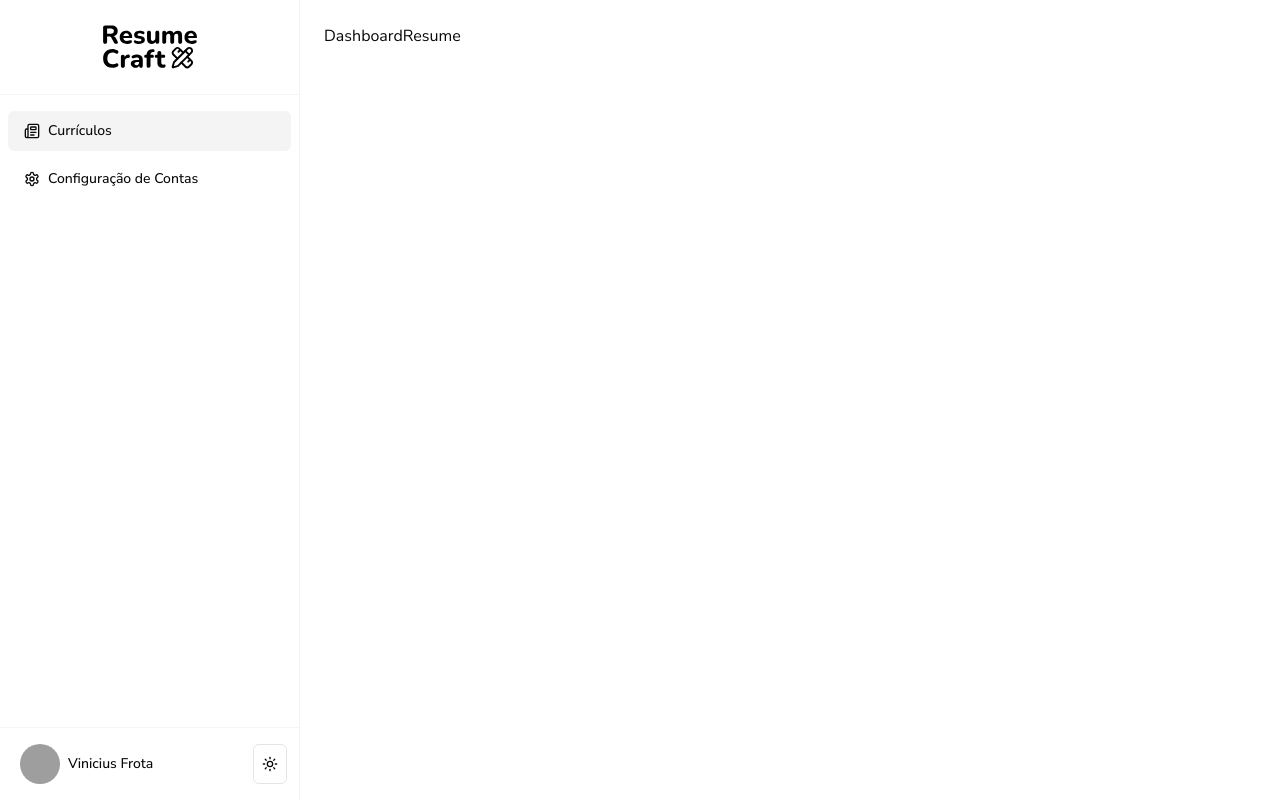
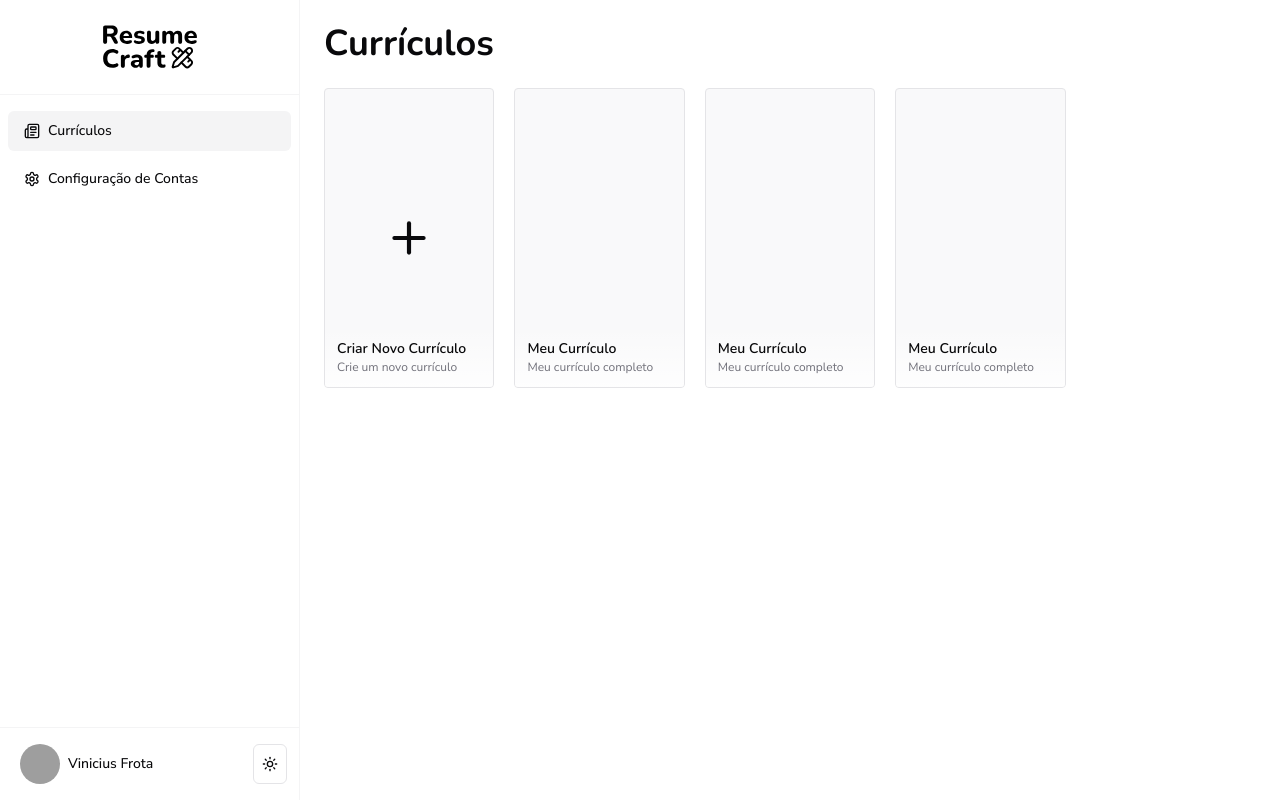
Before and after one commit to viniciuss1001/resumecraft-resumegenerator, a Next.js app: page /dashboard/resumes in a window 1280 px wide. Built offline with nearby package versions, Linux system fonts and the light colour scheme; grey boxes are pictures that could not be loaded.

Commit message:
list resumes and personalization of modal

```diff
--- a/package.json
+++ b/package.json
@@ -10,6 +10,7 @@
   },
   "dependencies": {
     "@radix-ui/react-avatar": "^1.1.3",
+    "@radix-ui/react-dialog": "^1.1.6",
     "@radix-ui/react-dropdown-menu": "^2.1.6",
     "@radix-ui/react-slot": "^1.1.2",
     "class-variance-authority": "^0.7.1",
--- a/src/app/dashboard/resumes/page.tsx
+++ b/src/app/dashboard/resumes/page.tsx
@@ -1,9 +1,11 @@
+import ResumeList from "@/components/pages/dashboard/resumes/resumes-list/page"
 
 
 const DashboardResume = () => {
     return (
         <>
-            DashboardResume
+            <h1 className="text-4xl font-title font-bold mb-6">Currículos</h1>
+            <ResumeList/>
         </>
     )
 }
--- /dev/null
+++ b/src/components/pages/dashboard/resumes/add-resumes.tsx
@@ -0,0 +1,14 @@
+import { Plus } from 'lucide-react'
+import { ResumeCardButtonComponent } from './resume-card'
+
+const AddResumeButtonComponent = () => {
+  return (
+    <ResumeCardButtonComponent
+    title='Criar Novo Currículo'
+    description='Crie um novo currículo'
+    icon={<Plus size={50}/>}
+    />
+  )
+}
+
+export default AddResumeButtonComponent
--- /dev/null
+++ b/src/components/pages/dashboard/resumes/resume-card.tsx
@@ -0,0 +1,45 @@
+import Link from 'next/link'
+import { ReactNode } from 'react'
+import { cn } from '@/lib/utils'
+
+interface ResumeCardButtonProps {
+  title: string
+  description: string
+  icon?: ReactNode
+}
+
+export const ResumeCardButtonComponent = ({
+  title,
+  description,
+  icon
+}: ResumeCardButtonProps) => {
+  return (
+    <button className={cn(
+      'w-full h-[300px] bg-muted/50 rounded border flex items-center justify-center relative outline-none overflow-hidden',
+      "hover:brightness-105 dark:hover:brightness-125 transition-all dark:border-none",
+    )}>
+      {icon}
+      <div className='absolute w-full left-0 bottom-0 p-3 text-left bg-gradient-to-t from-background/80'>
+        <p className='text-sm font-semibold font-title'>{title}</p>
+        <span className='block text-xs text-muted-foreground'>{description}</span>
+      </div>
+    </button>
+
+
+  )
+}
+
+const ResumeCardComponent = () => {
+  return (
+    <Link href='/dashboard/resumes/examples'
+      className='block w-full'
+    >
+      <ResumeCardButtonComponent
+      title='Meu Currículo'
+      description='Meu currículo completo'
+      />
+    </Link>
+  )
+}
+
+export default ResumeCardComponent
--- /dev/null
+++ b/src/components/pages/dashboard/resumes/resumes-list/page.tsx
@@ -0,0 +1,16 @@
+import React from 'react'
+import ResumeCardComponent from '../resume-card'
+import AddResumeButtonComponent from '../add-resumes'
+
+const ResumeList = () => {
+  return (
+    <section className='grid grid-cols-2 md:grid-cols-3 lg:grid-cols-4 xl:grid-cols-5 auto-rows-max gap-4 lg:gap-5 flex-1'>
+      <AddResumeButtonComponent />
+      <ResumeCardComponent />
+      <ResumeCardComponent />
+      <ResumeCardComponent />
+    </section>
+  )
+}
+
+export default ResumeList
--- /dev/null
+++ b/src/components/shared/Estructural-dialog.tsx
@@ -0,0 +1,53 @@
+import {
+    Dialog,
+    DialogContent,
+    DialogDescription,
+    DialogHeader,
+    DialogTitle,
+    DialogTrigger,
+} from "@/components/ui/dialog"
+import { ReactNode } from "react"
+
+interface DialogToUseProps {
+    children?: ReactNode
+    title: string
+    description?: string
+    content: ReactNode
+    open?: boolean
+    setOpen?: (open: boolean) => void
+}
+
+const DialogToUse = ({
+    children,
+    title,
+    description,
+    content,
+    open,
+    setOpen,
+}: DialogToUseProps) => {
+    return (
+        <Dialog open={open} onOpenChange={setOpen}>
+            {children && (
+                <DialogTrigger asChild>
+                    {children}
+                </DialogTrigger>
+            )}
+            <DialogContent>
+                <DialogHeader>
+                    <DialogTitle>
+                        {title}
+                    </DialogTitle>
+                    {description && (
+                        <DialogDescription>
+                            {description}
+                        </DialogDescription>
+                    )}
+                </DialogHeader>
+                {content}
+            </DialogContent>
+        </Dialog>
+
+    )
+}
+
+export default DialogToUse
--- /dev/null
+++ b/src/components/ui/dialog.tsx
@@ -0,0 +1,122 @@
+"use client"
+
+import * as React from "react"
+import * as DialogPrimitive from "@radix-ui/react-dialog"
+import { X } from "lucide-react"
+
+import { cn } from "@/lib/utils"
+
+const Dialog = DialogPrimitive.Root
+
+const DialogTrigger = DialogPrimitive.Trigger
+
+const DialogPortal = DialogPrimitive.Portal
+
+const DialogClose = DialogPrimitive.Close
+
+const DialogOverlay = React.forwardRef<
+  React.ElementRef<typeof DialogPrimitive.Overlay>,
+  React.ComponentPropsWithoutRef<typeof DialogPrimitive.Overlay>
+>(({ className, ...props }, ref) => (
+  <DialogPrimitive.Overlay
+    ref={ref}
+    className={cn(
+      "fixed inset-0 z-50 bg-black/80 data-[state=open]:animate-in data-[state=closed]:animate-out data-[state=closed]:fade-out-0 data-[state=open]:fade-in-0",
+      className
+    )}
+    {...props}
+  />
+))
+DialogOverlay.displayName = DialogPrimitive.Overlay.displayName
+
+const DialogContent = React.forwardRef<
+  React.ElementRef<typeof DialogPrimitive.Content>,
+  React.ComponentPropsWithoutRef<typeof DialogPrimitive.Content>
+>(({ className, children, ...props }, ref) => (
+  <DialogPortal>
+    <DialogOverlay />
+    <DialogPrimitive.Content
+      ref={ref}
+      className={cn(
+        "fixed left-[50%] top-[50%] z-50 grid w-full max-w-lg translate-x-[-50%] translate-y-[-50%] gap-4 border bg-background p-6 shadow-lg duration-200 data-[state=open]:animate-in data-[state=closed]:animate-out data-[state=closed]:fade-out-0 data-[state=open]:fade-in-0 data-[state=closed]:zoom-out-95 data-[state=open]:zoom-in-95 data-[state=closed]:slide-out-to-left-1/2 data-[state=closed]:slide-out-to-top-[48%] data-[state=open]:slide-in-from-left-1/2 data-[state=open]:slide-in-from-top-[48%] sm:rounded-lg",
+        className
+      )}
+      {...props}
+    >
+      {children}
+      <DialogPrimitive.Close className="absolute right-4 top-4 rounded-sm opacity-70 ring-offset-background transition-opacity hover:opacity-100 focus:outline-none focus:ring-2 focus:ring-ring focus:ring-offset-2 disabled:pointer-events-none data-[state=open]:bg-accent data-[state=open]:text-muted-foreground">
+        <X className="h-4 w-4" />
+        <span className="sr-only">Close</span>
+      </DialogPrimitive.Close>
+    </DialogPrimitive.Content>
+  </DialogPortal>
+))
+DialogContent.displayName = DialogPrimitive.Content.displayName
+
+const DialogHeader = ({
+  className,
+  ...props
+}: React.HTMLAttributes<HTMLDivElement>) => (
+  <div
+    className={cn(
+      "flex flex-col space-y-1.5 text-center sm:text-left",
+      className
+    )}
+    {...props}
+  />
+)
+DialogHeader.displayName = "DialogHeader"
+
+const DialogFooter = ({
+  className,
+  ...props
+}: React.HTMLAttributes<HTMLDivElement>) => (
+  <div
+    className={cn(
+      "flex flex-col-reverse sm:flex-row sm:justify-end sm:space-x-2",
+      className
+    )}
+    {...props}
+  />
+)
+DialogFooter.displayName = "DialogFooter"
+
+const DialogTitle = React.forwardRef<
+  React.ElementRef<typeof DialogPrimitive.Title>,
+  React.ComponentPropsWithoutRef<typeof DialogPrimitive.Title>
+>(({ className, ...props }, ref) => (
+  <DialogPrimitive.Title
+    ref={ref}
+    className={cn(
+      "text-lg font-semibold leading-none tracking-tight",
+      className
+    )}
+    {...props}
+  />
+))
+DialogTitle.displayName = DialogPrimitive.Title.displayName
+
+const DialogDescription = React.forwardRef<
+  React.ElementRef<typeof DialogPrimitive.Description>,
+  React.ComponentPropsWithoutRef<typeof DialogPrimitive.Description>
+>(({ className, ...props }, ref) => (
+  <DialogPrimitive.Description
+    ref={ref}
+    className={cn("text-sm text-muted-foreground", className)}
+    {...props}
+  />
+))
+DialogDescription.displayName = DialogPrimitive.Description.displayName
+
+export {
+  Dialog,
+  DialogPortal,
+  DialogOverlay,
+  DialogClose,
+  DialogTrigger,
+  DialogContent,
+  DialogHeader,
+  DialogFooter,
+  DialogTitle,
+  DialogDescription,
+}
```
Also changed, not shown: 1 other file (tests, documents, lock files or other folders).
